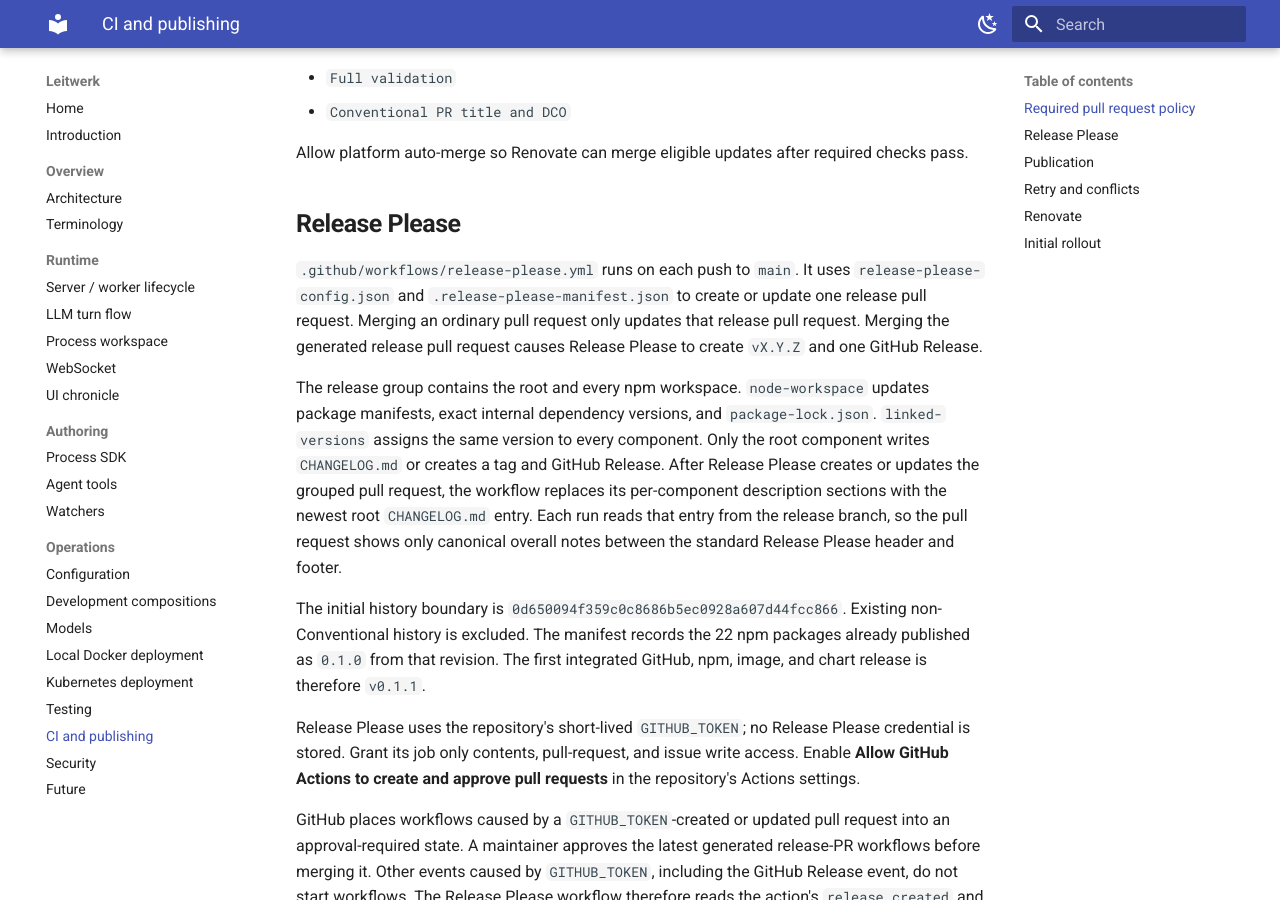
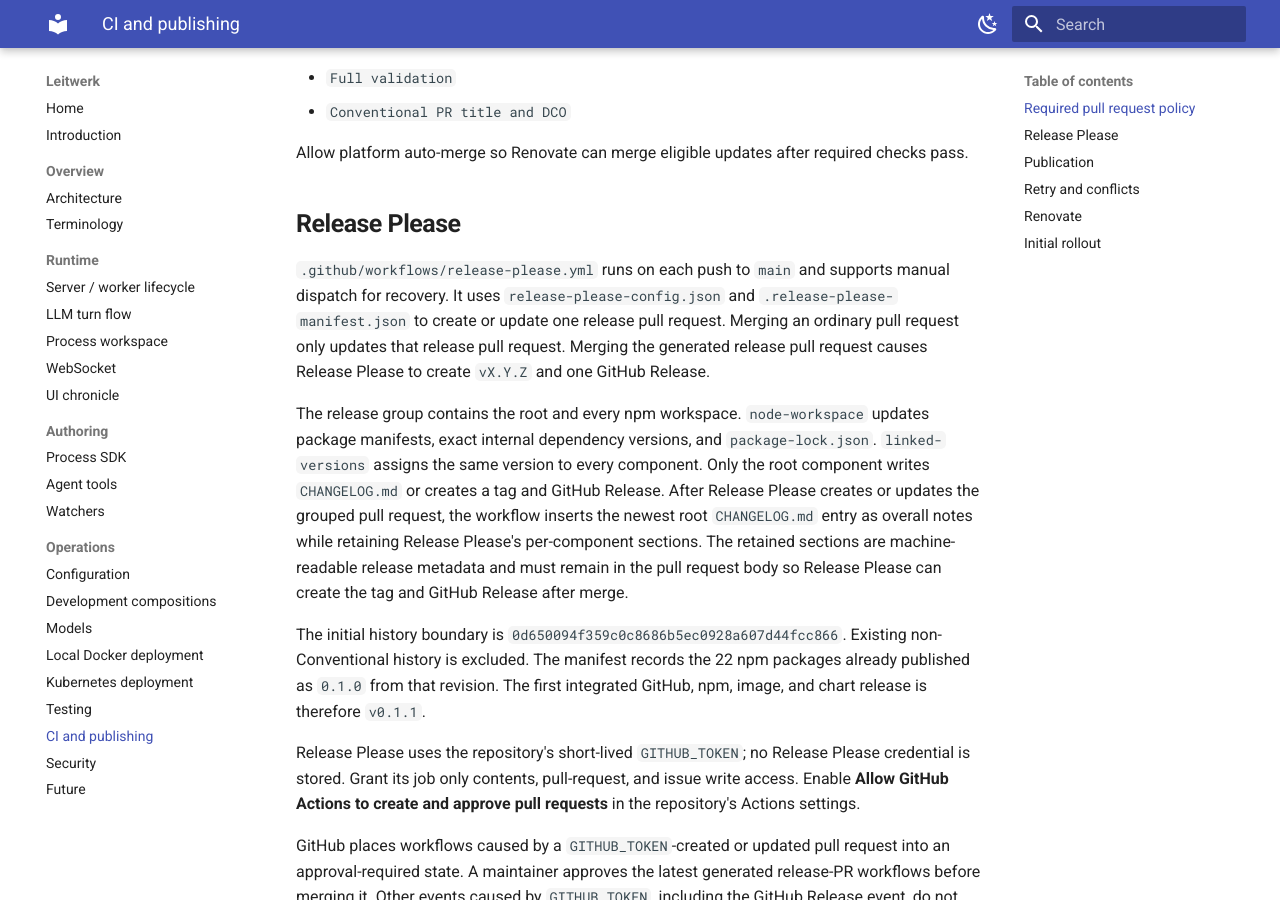
Before and after one commit to leitwerk-dev/leitwerk, an MkDocs documentation site: the page built from docs/ci.md, in a window 1280 px wide and 900 px high, scrolled down 990 px. Built offline with MkDocs 1.6.1 and Material for MkDocs 9.7.7, drawn with Linux system fonts in a browser that asks for light colours.

Commit message:
fix(release): add manual recovery trigger
Signed-off-by: Jonas von Andrian <jonasvonandrian@gmail.com>

```diff
--- a/docs/ci.md
+++ b/docs/ci.md
@@ -29,9 +29,9 @@ Allow platform auto-merge so Renovate can merge eligible updates after required
 
 ## Release Please
 
-`.github/workflows/release-please.yml` runs on each push to `main`. It uses `release-please-config.json` and `.release-please-manifest.json` to create or update one release pull request. Merging an ordinary pull request only updates that release pull request. Merging the generated release pull request causes Release Please to create `vX.Y.Z` and one GitHub Release.
+`.github/workflows/release-please.yml` runs on each push to `main` and supports manual dispatch for recovery. It uses `release-please-config.json` and `.release-please-manifest.json` to create or update one release pull request. Merging an ordinary pull request only updates that release pull request. Merging the generated release pull request causes Release Please to create `vX.Y.Z` and one GitHub Release.
 
-The release group contains the root and every npm workspace. `node-workspace` updates package manifests, exact internal dependency versions, and `package-lock.json`. `linked-versions` assigns the same version to every component. Only the root component writes `CHANGELOG.md` or creates a tag and GitHub Release. After Release Please creates or updates the grouped pull request, the workflow replaces its per-component description sections with the newest root `CHANGELOG.md` entry. Each run reads that entry from the release branch, so the pull request shows only canonical overall notes between the standard Release Please header and footer.
+The release group contains the root and every npm workspace. `node-workspace` updates package manifests, exact internal dependency versions, and `package-lock.json`. `linked-versions` assigns the same version to every component. Only the root component writes `CHANGELOG.md` or creates a tag and GitHub Release. After Release Please creates or updates the grouped pull request, the workflow inserts the newest root `CHANGELOG.md` entry as overall notes while retaining Release Please's per-component sections. The retained sections are machine-readable release metadata and must remain in the pull request body so Release Please can create the tag and GitHub Release after merge.
 
 The initial history boundary is `0d650094f359c0c8686b5ec0928a607d44fcc866`. Existing non-Conventional history is excluded. The manifest records the 22 npm packages already published as `0.1.0` from that revision. The first integrated GitHub, npm, image, and chart release is therefore `v0.1.1`.
 
```
Also changed, not shown: 1 other file.
